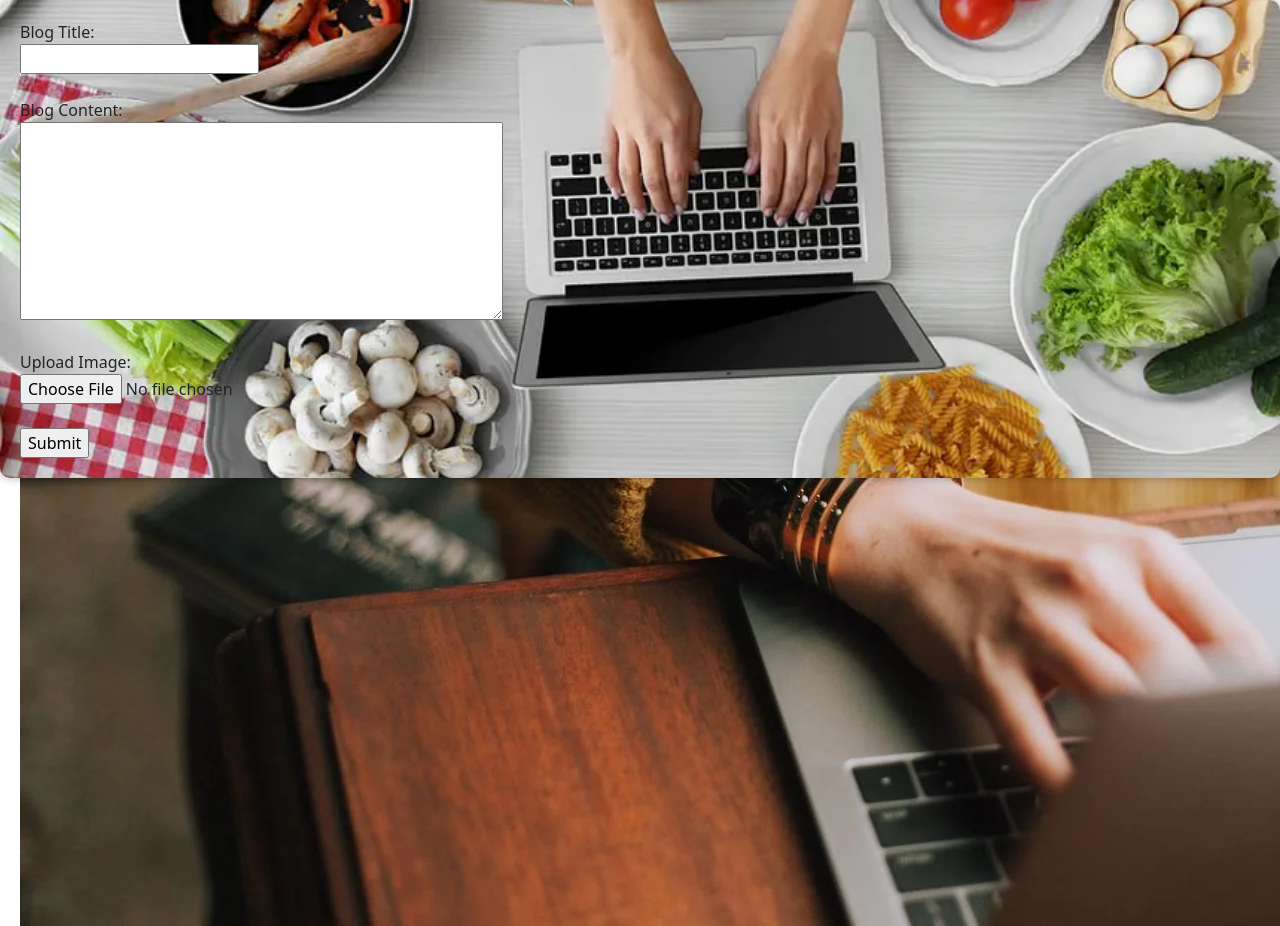
After one commit to indraynee/web-devlopment, a Flask app: page /create_blog in a window 1280 px wide; the page is wider, and only the part inside the window is pictured. The commit adds this page. Run offline with Flask 3, Linux system fonts and the light colour scheme; some libraries are stand-ins or nearby versions.

Commit message:
hello-sir

```diff
--- a/flask_project/app.py
+++ b/flask_project/app.py
@@ -1,7 +1,29 @@
 from flask import Flask, render_template, request, redirect, url_for
+from flask_sqlalchemy import SQLAlchemy
 import re
+import pymysql
+
+pymysql.install_as_MySQLdb()
 
 app = Flask(__name__)
+app.config['SQLALCHEMY_DATABASE_URI'] = 'mysql://root:@localhost/flask_project'
+db = SQLAlchemy(app)
+
+# Define models
+class User(db.Model):
+    id = db.Column(db.Integer, primary_key=True)
+    first_name = db.Column(db.String(50), nullable=False)
+    last_name = db.Column(db.String(50), nullable=False)
+    email = db.Column(db.String(120), unique=True, nullable=False)
+
+# Define the BlogPost model
+# Define the BlogPost model with an explicit table name
+class BlogPost(db.Model):
+    __tablename__ = 'blogpost'  # Specify the actual table name in your database
+    id = db.Column(db.Integer, primary_key=True)
+    title = db.Column(db.String(100), nullable=False)
+    content = db.Column(db.Text, nullable=False)
+    image = db.Column(db.String(20), nullable=False, default='default.jpg')
 
 # Function to perform server-side validation
 def validate_signup_form(form_data):
@@ -22,10 +44,9 @@ def validate_login_form(form_data):
     print("Validating form data...")
     errors = {}
     if not form_data.get('email'):
-        errors['email'] = 'email id is required.'
+        errors['email'] = 'Email is required.'
     if not form_data.get('password'):
-        errors['password'] = 'password is required'
-
+        errors['password'] = 'Password is required'
 
     return errors
 
@@ -37,17 +58,14 @@ def index():
 def about():
     return render_template('about_us.html')
 
-@app.route('/loginpage.html' , methods=['GET', 'POST'])
+@app.route('/loginpage.html', methods=['GET', 'POST'])
 def login():
     errors = {}
     if request.method == 'POST':
         form_data = request.form
         errors = validate_login_form(form_data)
         if not errors:
-            # If there are no validation errors, you can process the form data here
-            # For example, you can save it to a database
-            return redirect(url_for('index'))  # Redirect to homepage after successful signup
-    # Pass the errors dictionary to the template
+            return redirect(url_for('index'))
     return render_template('loginpage.html', errors=errors)
 
 @app.route('/sign_up.html', methods=['GET', 'POST'])
@@ -57,12 +75,25 @@ def signup():
         form_data = request.form
         errors = validate_signup_form(form_data)
         if not errors:
-            # If there are no validation errors, you can process the form data here
-            # For example, you can save it to a database
+            # If there are no validation errors, save user data to the database
+            new_user = User(first_name=form_data['first_name'], last_name=form_data['last_name'], email=form_data['email'])
+            db.session.add(new_user)
+            db.session.commit()
             return redirect(url_for('index'))  # Redirect to homepage after successful signup
     # Pass the errors dictionary to the template
     return render_template('sign_up.html', errors=errors)
 
+@app.route('/create_blog', methods=['GET', 'POST'])
+def create_blog():
+    if request.method == 'POST':
+        form_data = request.form
+        # Validate and process the form data
+        new_blog = BlogPost(title=form_data['title'], content=form_data['content'], image=form_data['image'])
+        db.session.add(new_blog)
+        db.session.commit()
+        return redirect(url_for('index'))  # Redirect to homepage after successful blog creation
+    return render_template('create_blog.html')
+
 
 if __name__ == '__main__':
     app.run(debug=True)
--- /dev/null
+++ b/flask_project/static/create_blog.css
@@ -0,0 +1,37 @@
+body, html {
+    margin: 0;
+    padding: 0;
+    height: 100%;
+    overflow: hidden;
+}
+
+.image {
+    position: absolute;
+    top: 20px;
+    left: 20px;
+    z-index: 1;
+}
+
+form {
+    position: relative;
+    z-index: 2;
+    padding: 20px;
+    background-color: rgba(255, 255, 255, 0.8); /* Adjust the opacity as needed */
+    border-radius: 10px;
+    box-shadow: 0 0 10px rgba(0, 0, 0, 0.3);
+    background-image: url('/static/pic/backweb.webp'); /* New background image for the form */
+    background-size: cover;
+    background-position: center;
+    animation: slideIn 2s ease-in-out forwards; /* Adding animation */
+}
+
+@keyframes slideIn {
+    from {
+        opacity: 0;
+        transform: translateY(-50px); /* Slide up by 50px */
+    }
+    to {
+        opacity: 1;
+        transform: translateY(0); /* Slide back to original position */
+    }
+}
--- a/flask_project/static/login.css
+++ b/flask_project/static/login.css
@@ -6,7 +6,7 @@ body {
 }
 
 .background-image {
-  background-image: url('/pic/log.avif'); /* Set your background image path */
+  background-image: url('/flask_project/static/pic/log.avif'); /* Set your background image path */
   background-size: cover;
   background-position: center;
   position: absolute;
--- a/flask_project/templates/about_us.html
+++ b/flask_project/templates/about_us.html
@@ -47,7 +47,9 @@
                 <p>Avani, a skilled backend developer at Be Blogger, excels in crafting robust systems that power our platform's functionalities</p>
             </div>
             <div class="footer-item">
-                <img src="/static/pic/indraynee.jpg" alt="Pic 2">
+                <a href="https://www.linkedin.com/in/indraynee-sawant-6769b9256/" target="_blank">
+                    <img src="/static/pic/indraynee.jpg" alt="Pic 2">
+                </a>
                 <h1>Indraynee sawant</h1>
                 <p>Indraynee is like the artist who makes everything look pretty on the screen, so it's fun and easy for everyone to use.</p>
             </div>
--- /dev/null
+++ b/flask_project/templates/create_blog.html
@@ -0,0 +1,29 @@
+<!DOCTYPE html>
+<html lang="en">
+<head>
+    <meta charset="UTF-8">
+    <meta name="viewport" content="width=device-width, initial-scale=1.0">
+    <title>Document</title>
+    <link rel="stylesheet" href="/static/create_blog.css">
+    <link href="https://cdn.jsdelivr.net/npm/bootstrap@5.3.3/dist/css/bootstrap.min.css" rel="stylesheet" integrity="sha384-QWTKZyjpPEjISv5WaRU9OFeRpok6YctnYmDr5pNlyT2bRjXh0JMhjY6hW+ALEwIH" crossorigin="anonymous">
+</head>
+<body>
+    <div class="image">
+        <img src="/static/pic/blog1.png" alt="img descri">
+    </div>
+
+    <form action="/create_blog" method="post">
+
+        <label for="blog_title">Blog Title:</label><br>
+<input type="text" id="blog_title" name="title" required><br><br>
+  <label for="blog_content">Blog Content:</label><br>
+          <textarea id="blog_content" name="content" rows="8" cols="50" required></textarea><br><br>
+
+          <label for="blog_image">Upload Image:</label><br>
+          <input type="file" id="blog_image" name="image"><br><br>
+       <input type="submit" value="Submit">
+    </form>
+    <script src="https://cdn.jsdelivr.net/npm/@popperjs/core@2.11.8/dist/umd/popper.min.js" integrity="sha384-I7E8VVD/ismYTF4hNIPjVp/Zjvgyol6VFvRkX/vR+Vc4jQkC+hVqc2pM8ODewa9r" crossorigin="anonymous"></script>
+    <script src="https://cdn.jsdelivr.net/npm/bootstrap@5.3.3/dist/js/bootstrap.min.js" integrity="sha384-0pUGZvbkm6XF6gxjEnlmuGrJXVbNuzT9qBBavbLwCsOGabYfZo0T0to5eqruptLy" crossorigin="anonymous"></script>
+</body>
+</html>
--- a/flask_project/templates/loginpage.html
+++ b/flask_project/templates/loginpage.html
@@ -4,7 +4,7 @@
   <meta charset="UTF-8">
   <meta name="viewport" content="width=device-width, initial-scale=1.0">
   <title>Login Page</title>
-  <link rel="stylesheet" href="static/login.css">
+  <link rel="stylesheet" href="/static/login.css">
 </head>
 <body>
   <div class="background-image">
--- a/flask_project/templates/sign_up.html
+++ b/flask_project/templates/sign_up.html
@@ -4,7 +4,7 @@
     <meta charset="UTF-8">
     <meta name="viewport" content="width=device-width, initial-scale=1.0">
     <title>Sign Up</title>
-    <link rel="stylesheet" href="/html/sing_up.css">
+    <link rel="stylesheet" href="/static/sing_up.css">
     <link href="https://cdn.jsdelivr.net/npm/bootstrap@5.3.3/dist/css/bootstrap.min.css" rel="stylesheet" integrity="sha384-QWTKZyjpPEjISv5WaRU9OFeRpok6YctnYmDr5pNlyT2bRjXh0JMhjY6hW+ALEwIH" crossorigin="anonymous">
 </head>
 <body>
```
Also changed, not shown: flask_project/static/about_us.css (+33 -16 lines), flask_project/templates/blog_posts.html (added, +20 -0 lines), flask_project/templates/landingpage.html (+5 -6 lines), flask_project/templates/posts.html (added, +21 -0 lines), flask_project/static/pic/avani.jpg (added), flask_project/static/pic/avani1.jpg (added), flask_project/static/pic/backweb.webp (added), flask_project/static/pic/carousel_img_0.jpg (added), flask_project/static/pic/registraion1.jpg (added).
